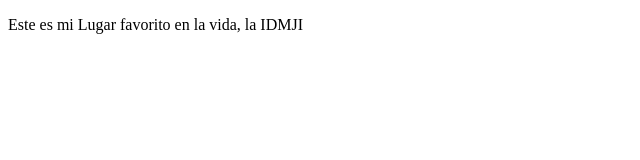
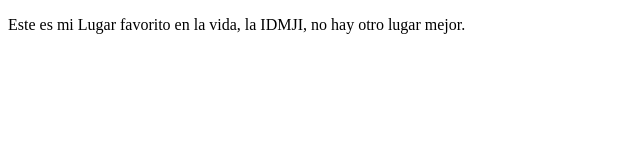
Before and after one commit to Luis0952/democursoPrework, a plain HTML site: page index.html in a window 1280 px wide. Shown: the whole page, without its empty margins (0-640 px from the left). Drawn offline with Linux system fonts and the light colour scheme.

Commit message:
Segundo commit

```diff
--- a/index.html
+++ b/index.html
@@ -8,7 +8,7 @@
 </head>
 <body>
     <p>
-        Este es mi Lugar favorito en la vida, la IDMJI
+        Este es mi Lugar favorito en la vida, la IDMJI, no hay otro lugar mejor.
     </p>
 </body>
 </html>
```
